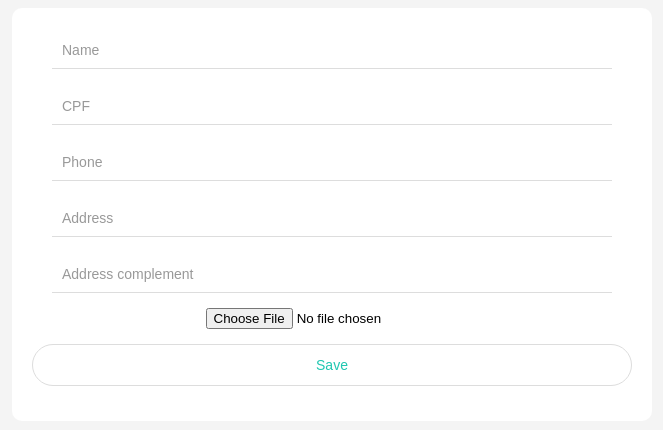
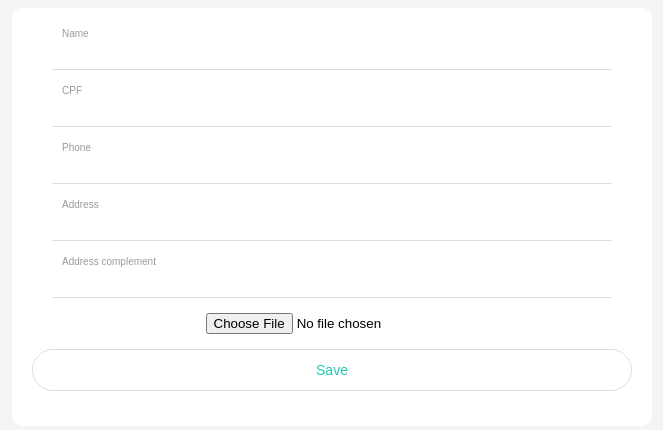
Before and after one commit to gugiserman/vanilla-form, a website built with webpack: page src/index.html in a window 1280 px wide. Shown: the whole page, without its empty margins (308-971 px from the left). Built offline with nearby package versions, Linux system fonts and the light colour scheme.

Commit message:
Add regex validation through input pattern prop

```diff
--- a/src/mock/mock.json
+++ b/src/mock/mock.json
@@ -26,6 +26,7 @@
 				"value": "",
 				"type": "text",
 				"mask": "000.000.000-00",
+				"pattern": "^[0-9]{11}$",
 				"class": "input",
 				"required": true
 			}
@@ -39,6 +40,7 @@
 				"value": "",
 				"type": "text",
 				"mask": "(00) 00000-0000",
+				"pattern": "^[0-9]{11}$",
 				"class": "input",
 				"required": true
 			}
--- a/src/style/input.less
+++ b/src/style/input.less
@@ -4,7 +4,7 @@
   border-color: @light-gray;
   font-size: 14px;
   color: @dark-gray;
-  padding: 16px 10px 8px 10px;
+  padding: 17px 10px 8px 10px;
 
   &::placeholder {
     color: transparent;
@@ -30,7 +30,8 @@
 }
 
 .input:focus ~ .input-label,
-input:not(:focus):valid ~ .input-label {
+input:not(:focus):valid ~ .input-label,
+input:not(:focus):invalid ~ .input-label {
   font-size: 10px;
-  margin-top: -55px;
+  margin-top: -57px;
 }
```
